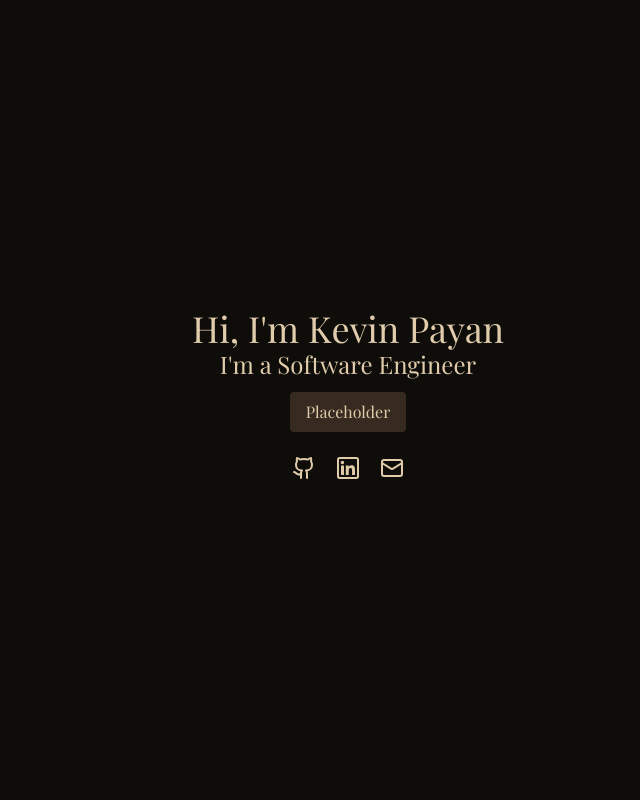
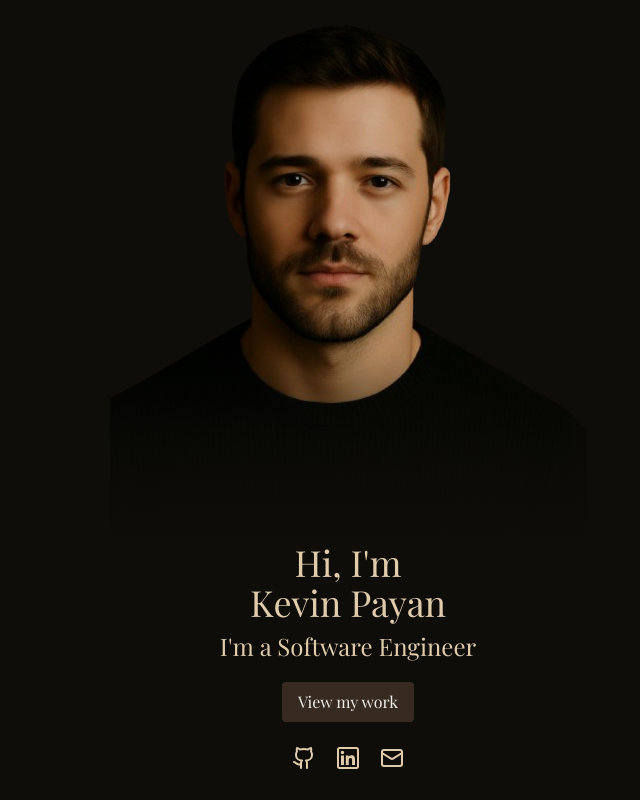
Before and after one commit to Kevin-Payan/myportfolio, a React (Vite) app: page / in a window 1280 px wide. Shown: the whole page, without its empty margins (292-932 px from the left). Built offline with nearby package versions, Linux system fonts and the light colour scheme; a web font is replaced by a local one.

Commit message:
working on hero section

```diff
--- a/src/App.css
+++ b/src/App.css
@@ -6,7 +6,7 @@
     --color-custom-foreground: #1C1912;
     --color-custom-primary: #A98A58;
     --color-custom-text: #E0CCAB;
-    --color-custom-accent: #ff3737;
+    --color-custom-accent: #efeeeb;
     --color-custom-border: #372B21;
     --font-custom: "Playfair Display", serif;
 
--- a/src/components/Hero.jsx
+++ b/src/components/Hero.jsx
@@ -7,12 +7,19 @@ import { LuMail } from "react-icons/lu";
 const Hero = () => {
   return (
     <div className='flex flex-col items-center justify-center h-screen'>
-      <h1 className='text-4xl'>Hi, I'm Kevin Payan</h1>
-      <h2 className='text-2xl'>I'm a Software Engineer</h2>
-      <button className='bg-custom-border px-4 py-2 rounded m-3'>
-        Placeholder
+      <div className='relative'>
+        <img src="/src/assets/me.png" alt="image of me" className='top-0 z-0' />
+        <div class="absolute bottom-0 left-0 right-0 h-48 bg-gradient-to-t from-custom-background to-transparent pointer-events-none"></div>
+      </div>
+      <div className='flex flex-col justify-center items-center z-10'>
+      <h1 className='text-4xl'>Hi, I'm</h1>
+      <h1 className='text-4xl'>Kevin Payan</h1>
+      <h2 className='text-2xl m-2'>I'm a Software Engineer</h2>
+      </div>
+      <button className='bg-custom-border px-4 py-2 rounded m-3 z-10 text-custom-accent'>
+        View my work
       </button>
-      <div className='flex items-center justify-center space-x-4 m-2'>
+      <div className='flex items-center justify-center space-x-4 m-2 z-10'>
         <a href="https://github.com/Kevin-Payan"><LuGithub className='w-6 h-6' /></a>
         <a href="https://www.linkedin.com/in/kevinpayan/"><LiaLinkedin className='w-8 h-8' /></a>
         <a href="mailto:kevinpn@hotmail.com"><LuMail className='w-6 h-6' /></a>
```
Also changed, not shown: src/assets/me.png (added).
